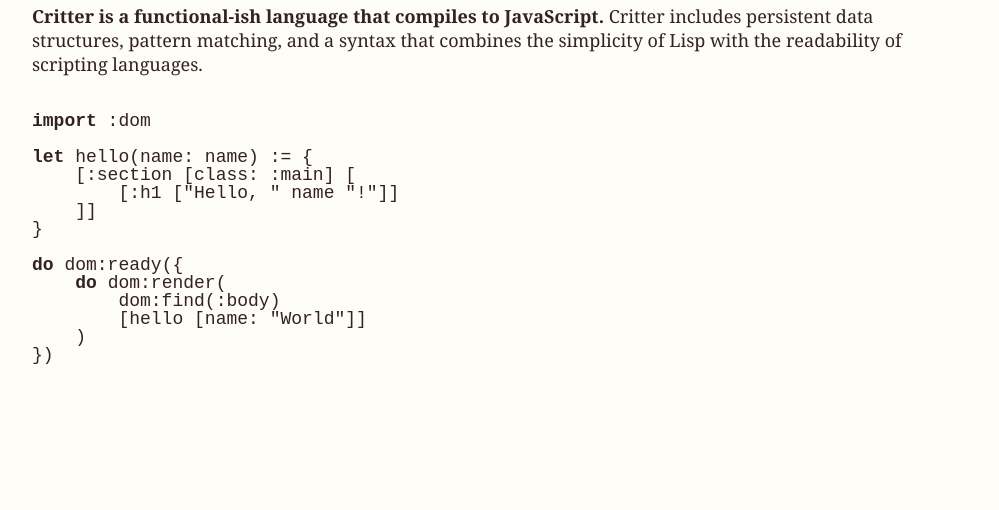
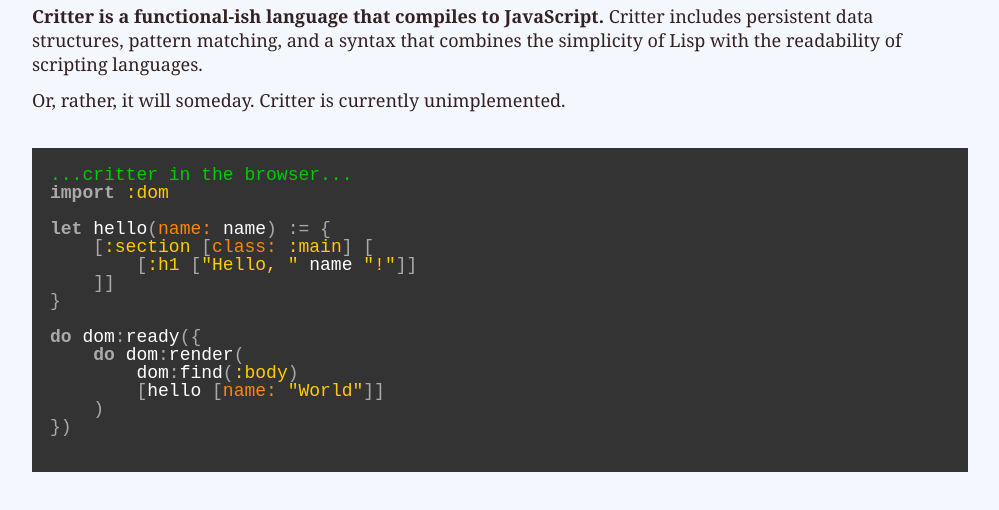
Before and after one commit to modernserf/critter-lang, a plain HTML site: page docs/index.html in a window 1280 px wide. Shown: the part 68-578 px from the top of the page, without its empty margins (140-1139 px from the left). Drawn offline with Linux system fonts and the light colour scheme.

Commit message:
syntax highlighting

```diff
--- a/docs/index.html
+++ b/docs/index.html
@@ -4,7 +4,7 @@
 <head>
 <meta charset="utf-8">
 <meta http-equiv="X-UA-Compatible" content="IE=edge,chrome=1">
-<title>Justin Falcone, Programmer</title>
+<title>Critter: a fun, functional-ish programming language</title>
 <meta name="description" content="Justin Falcone is a programmer living in New York.">
 <meta name="viewport" content="width=device-width,initial-scale=1">
 <style type="text/css">
@@ -67,7 +67,7 @@
 }
 
 html {
-  background-color: #fefcf6;
+  background-color: #f5f7ff;
   color: #322;
   padding: 12px 0;
   font-size: 18px;
@@ -96,9 +96,28 @@
 }
 strong {
    font-weight: bold;
-   }
+}
+/* code example styles */
 pre {
    font-family: monospace;
+   color: #aaa;
+   background-color: #333;
+   padding: 1em;
+}
+.keyword {
+    font-weight: bold;
+}
+.literal {
+    color: #fc0;
+}
+.parameter {
+    color: #f80;
+}
+.comment {
+    color: #0c0;
+}
+.identifier {
+    color: white;
 }
 </style>
 </head>
@@ -109,21 +128,25 @@
     <strong>Critter is a functional-ish language that compiles to JavaScript.</strong>
     Critter includes persistent data structures, pattern matching, and a syntax that combines the simplicity of Lisp with the readability of scripting languages.
   </p>
+  <p>
+      Or, rather, it will someday. Critter is currently unimplemented.
+  </p>
 </header>
 <section>
   <pre>
-<strong>import</strong> :dom
+<span class="comment">...critter in the browser...</span>
+<span class="keyword">import</span> <span class="literal">:dom</span>
 
-<strong>let</strong> hello(name: name) := {
-    [:section [class: :main] [
-        [:h1 ["Hello, " name "!"]]
+<span class="keyword">let</span> <span class="identifier">hello</span>(<span class="parameter">name:</span> <span class="identifier">name</span>) := {
+    [<span class="literal">:section</span> [<span class="parameter">class:</span> <span class="literal">:main</span>] [
+        [<span class="literal">:h1</span> [<span class="literal">"Hello, "</span> <span class="identifier">name</span> <span class="literal">"!"</span>]]
     ]]
 }
 
-<strong>do</strong> dom:ready({
-    <strong>do</strong> dom:render(
-        dom:find(:body)
-        [hello [name: "World"]]
+<span class="keyword">do</span> <span class="identifier">dom</span>:<span class="identifier">ready</span>({
+    <span class="keyword">do</span> <span class="identifier">dom</span>:<span class="identifier">render</span>(
+        <span class="identifier">dom</span>:<span class="identifier">find</span>(<span class="literal">:body</span>)
+        [<span class="identifier">hello</span> [<span class="parameter">name:</span> <span class="literal">"World"</span>]]
     )
 })
   </pre>
```
Also changed, not shown: 1 other file.
